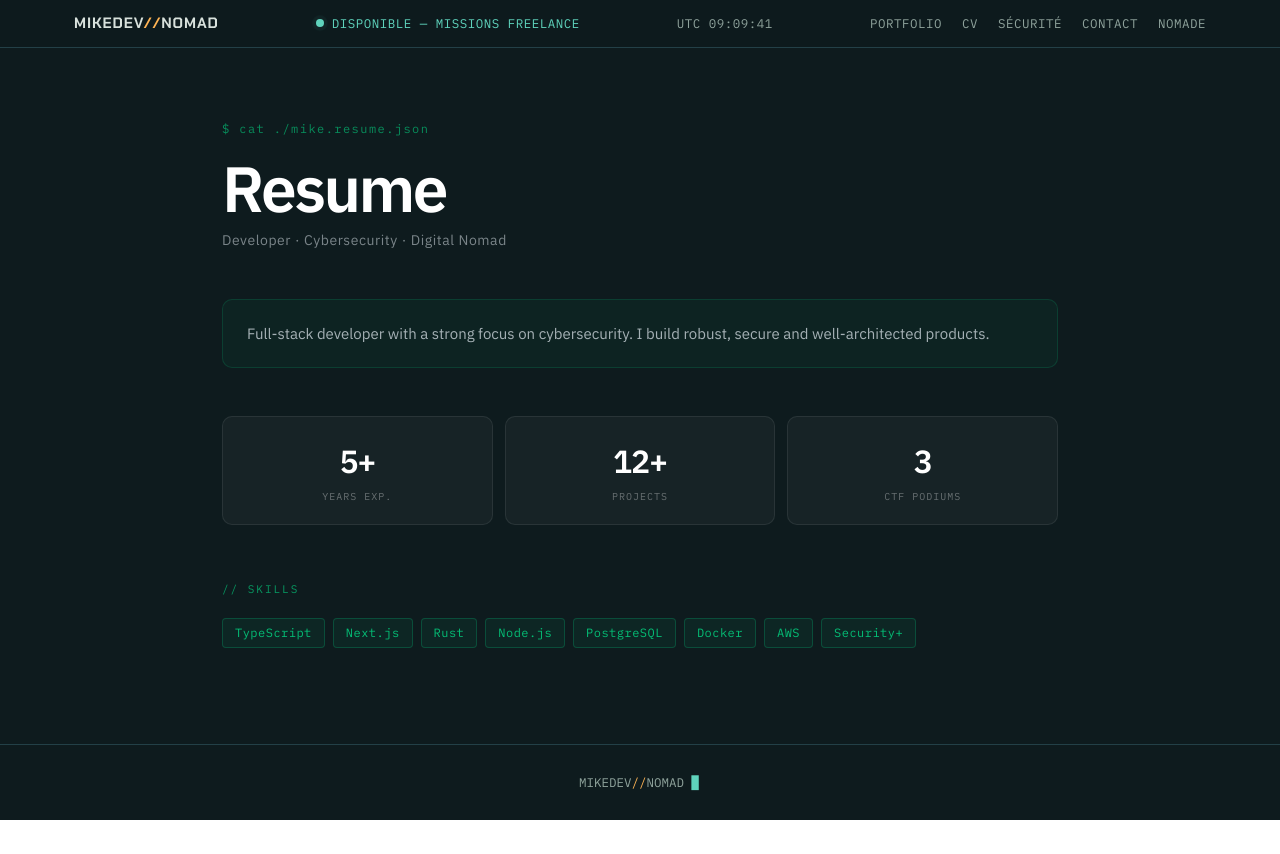
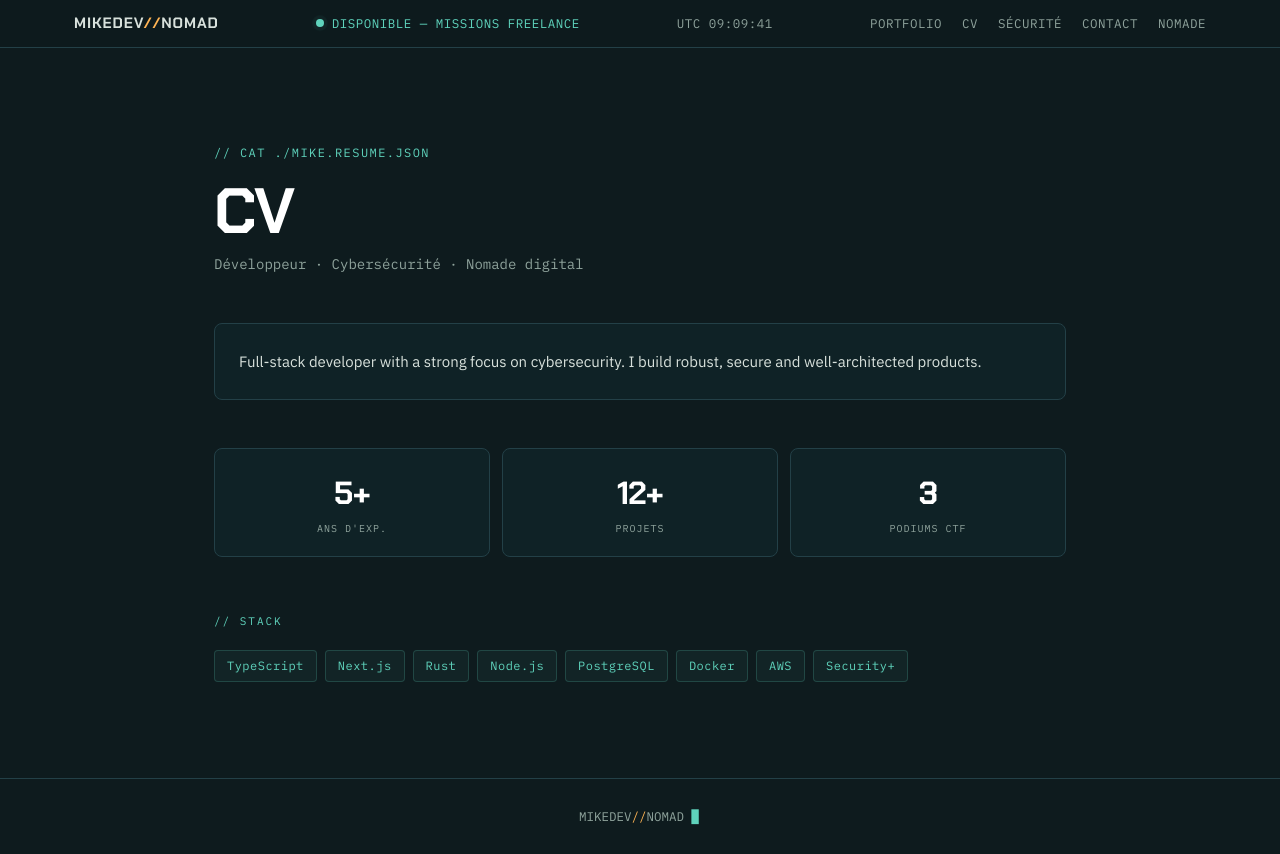
Before and after one commit to mgenoud01/mikedevnomadwebsite, a Next.js app: page /pro/cv in a window 1280 px wide. Before the commit the page ends 820 px from the top, so only its background shows below. Built offline with nearby package versions, Linux system fonts and the light colour scheme.

Commit message:
design: reskin /pro/cv Field Ops (palette amber/mint)

```diff
--- a/app/pro/cv/CVClient.tsx
+++ b/app/pro/cv/CVClient.tsx
@@ -2,7 +2,6 @@
 
 import { Experience } from "@/lib/experience";
 import { ProProfile } from "@/lib/proProfile";
-
 
 export default function CVClient({ experiences, profile }: { experiences: Experience[]; profile: ProProfile }) {
   const byDateDesc = (a: Experience, b: Experience) =>
@@ -12,68 +11,69 @@ export default function CVClient({ experiences, profile }: { experiences: Experi
 
   function formatPeriod(e: Experience) {
     const start = e.dateDebut ? new Date(e.dateDebut).getFullYear() : "";
-    const end = e.actuel ? "present" : e.dateFin ? new Date(e.dateFin).getFullYear() : "";
+    const end = e.actuel ? "présent" : e.dateFin ? new Date(e.dateFin).getFullYear() : "";
     return `${start} — ${end}`;
   }
 
   return (
-    <div className="page-pad" style={{ maxWidth: "900px", margin: "0 auto", padding: "72px 32px 96px" }}>
-      <div style={{ marginBottom: "48px" }}>
-        <p style={{ fontFamily: "var(--font-mono)", color: "rgba(0,255,153,0.5)", fontSize: "12px", letterSpacing: "0.12em", marginBottom: "20px" }}>
-          $ cat ./mike.resume.json
+    <div className="mx-auto max-w-[900px] px-6 py-16 md:py-24">
+      {/* Header */}
+      <div className="mb-12">
+        <p className="mb-5 font-mono text-[12px] uppercase tracking-[.12em] text-mint">
+          // cat ./mike.resume.json
         </p>
-        <h1 style={{ fontSize: "clamp(2.5rem, 5vw, 4rem)", fontWeight: 900, letterSpacing: "-0.04em", color: "#ffffff", lineHeight: 0.95, marginBottom: "12px" }}>
-          Resume
+        <h1 className="font-display text-[clamp(2.5rem,5vw,4rem)] font-bold leading-[0.95] tracking-tight text-white">
+          CV
         </h1>
-        <p style={{ color: "rgba(230,237,243,0.5)", fontSize: "14px", letterSpacing: "0.04em" }}>
-          Developer · Cybersecurity · Digital Nomad
+        <p className="mt-3 font-mono text-[14px] text-muted">
+          Développeur · Cybersécurité · Nomade digital
         </p>
       </div>
 
       {/* Bio */}
       {profile.bio && (
-        <div style={{ background: "rgba(0,255,153,0.04)", border: "1px solid rgba(0,255,153,0.12)", borderRadius: "10px", padding: "20px 24px", marginBottom: "48px" }}>
-          <p style={{ color: "rgba(230,237,243,0.7)", fontSize: "15px", lineHeight: 1.8 }}>{profile.bio}</p>
+        <div className="mb-12 rounded-card border border-line bg-panel-2 p-6">
+          <p className="text-[15px] leading-[1.8] text-mist">{profile.bio}</p>
         </div>
       )}
 
       {/* Stats */}
-      <div className="stats-3" style={{ display: "grid", gridTemplateColumns: "repeat(3, 1fr)", gap: "12px", marginBottom: "56px" }}>
+      <div className="mb-14 grid grid-cols-2 gap-3 sm:grid-cols-3">
         {[
-          { v: `${profile.yearsExp}+`, l: "years exp." },
-          { v: `${profile.projectsShipped}+`, l: "projects" },
-          { v: `${profile.ctfPodiums}`, l: "CTF podiums" },
+          { v: `${profile.yearsExp}+`, l: "ans d'exp." },
+          { v: `${profile.projectsShipped}+`, l: "projets" },
+          { v: `${profile.ctfPodiums}`, l: "podiums CTF" },
         ].map((s) => (
-          <div key={s.l} style={{ background: "rgba(255,255,255,0.04)", border: "1px solid rgba(255,255,255,0.08)", borderRadius: "10px", padding: "20px", textAlign: "center" }}>
-            <p style={{ fontSize: "2rem", fontWeight: 900, color: "#fff", letterSpacing: "-0.04em", marginBottom: "4px" }}>{s.v}</p>
-            <p style={{ fontFamily: "var(--font-mono)", fontSize: "10px", color: "rgba(255,255,255,0.35)", textTransform: "uppercase", letterSpacing: "0.1em" }}>{s.l}</p>
+          <div key={s.l} className="rounded-card border border-line bg-panel-2 p-5 text-center">
+            <p className="mb-1 font-display text-[2rem] font-bold tracking-tight text-white">{s.v}</p>
+            <p className="font-mono text-[10px] uppercase tracking-[.1em] text-muted">{s.l}</p>
           </div>
         ))}
       </div>
 
       {/* Work Experience */}
       {work.length > 0 && (
-        <section style={{ marginBottom: "56px" }}>
-          <p style={{ fontFamily: "var(--font-mono)", color: "rgba(0,255,153,0.55)", fontSize: "11px", letterSpacing: "0.18em", textTransform: "uppercase", marginBottom: "28px" }}>
-            // Experience
+        <section className="mb-14">
+          <p className="mb-7 font-mono text-[11px] uppercase tracking-[.18em] text-mint">
+            // Expérience
           </p>
-          <div style={{ display: "flex", flexDirection: "column" }}>
+          <div className="flex flex-col">
             {work.map((exp, i) => (
-              <div key={exp.id} style={{ display: "flex", gap: "32px", paddingBottom: i < work.length - 1 ? "32px" : "0", position: "relative" }}>
-                {i < work.length - 1 && <div style={{ position: "absolute", left: "95px", top: "24px", bottom: "0", width: "1px", background: "rgba(255,255,255,0.06)" }} />}
-                <div style={{ width: "90px", flexShrink: 0, paddingTop: "2px" }}>
-                  <span style={{ fontFamily: "var(--font-mono)", fontSize: "11px", color: "rgba(255,255,255,0.25)", letterSpacing: "0.04em", whiteSpace: "nowrap" }}>{formatPeriod(exp)}</span>
+              <div key={exp.id} className="relative flex gap-8 pb-8 last:pb-0">
+                {i < work.length - 1 && <div className="absolute bottom-0 left-[95px] top-6 w-px bg-line" />}
+                <div className="w-[90px] shrink-0 pt-0.5">
+                  <span className="whitespace-nowrap font-mono text-[11px] text-muted">{formatPeriod(exp)}</span>
                 </div>
-                <div style={{ width: "8px", height: "8px", borderRadius: "50%", border: "1px solid rgba(0,255,153,0.4)", background: "rgba(0,255,153,0.15)", flexShrink: 0, marginTop: "6px" }} />
-                <div style={{ flex: 1, paddingBottom: "28px" }}>
-                  <p style={{ color: "#ffffff", fontWeight: 700, fontSize: "16px", letterSpacing: "-0.01em", marginBottom: "4px" }}>{exp.poste}</p>
-                  <p style={{ fontFamily: "var(--font-mono)", color: "rgba(0,255,153,0.6)", fontSize: "12px", letterSpacing: "0.06em", marginBottom: exp.lieu ? "4px" : "8px" }}>{exp.entreprise}</p>
-                  {exp.lieu && <p style={{ fontFamily: "var(--font-mono)", color: "rgba(255,255,255,0.2)", fontSize: "11px", marginBottom: "8px" }}>📍 {exp.lieu}</p>}
-                  {exp.description && <p style={{ color: "rgba(230,237,243,0.5)", fontSize: "14px", lineHeight: 1.7, marginBottom: "10px" }}>{exp.description}</p>}
+                <div className="mt-1.5 h-2 w-2 shrink-0 rounded-full border border-mint/40 bg-mint/15" />
+                <div className="flex-1 pb-7">
+                  <p className="mb-1 text-[16px] font-semibold tracking-tight text-white">{exp.poste}</p>
+                  <p className={`font-mono text-[12px] tracking-[.06em] text-mint ${exp.lieu ? "mb-1" : "mb-2"}`}>{exp.entreprise}</p>
+                  {exp.lieu && <p className="mb-2 font-mono text-[11px] text-muted">📍 {exp.lieu}</p>}
+                  {exp.description && <p className="mb-2.5 text-[14px] leading-[1.7] text-mist">{exp.description}</p>}
                   {exp.competences.length > 0 && (
-                    <div style={{ display: "flex", flexWrap: "wrap", gap: "6px" }}>
+                    <div className="flex flex-wrap gap-1.5">
                       {exp.competences.map((c) => (
-                        <span key={c} style={{ fontFamily: "var(--font-mono)", fontSize: "10px", padding: "2px 8px", border: "1px solid rgba(255,255,255,0.1)", color: "rgba(255,255,255,0.35)", borderRadius: "3px" }}>{c}</span>
+                        <span key={c} className="rounded border border-line px-2 py-0.5 font-mono text-[10px] text-muted">{c}</span>
                       ))}
                     </div>
                   )}
@@ -86,21 +86,21 @@ export default function CVClient({ experiences, profile }: { experiences: Experi
 
       {/* Education */}
       {education.length > 0 && (
-        <section style={{ marginBottom: "56px" }}>
-          <p style={{ fontFamily: "var(--font-mono)", color: "rgba(0,255,153,0.55)", fontSize: "11px", letterSpacing: "0.18em", textTransform: "uppercase", marginBottom: "28px" }}>
-            // Education
+        <section className="mb-14">
+          <p className="mb-7 font-mono text-[11px] uppercase tracking-[.18em] text-mint">
+            // Formation
           </p>
-          <div style={{ display: "flex", flexDirection: "column", gap: "16px" }}>
+          <div className="flex flex-col gap-4">
             {education.map((exp) => (
-              <div key={exp.id} style={{ background: "rgba(255,255,255,0.03)", border: "1px solid rgba(255,255,255,0.08)", borderRadius: "10px", padding: "20px 24px" }}>
-                <div style={{ display: "flex", justifyContent: "space-between", alignItems: "flex-start" }}>
+              <div key={exp.id} className="rounded-card border border-line bg-panel-2 p-5">
+                <div className="flex items-start justify-between">
                   <div>
-                    <p style={{ color: "#fff", fontWeight: 700, fontSize: "15px", marginBottom: "4px" }}>{exp.poste}</p>
-                    <p style={{ fontFamily: "var(--font-mono)", color: "rgba(0,255,153,0.55)", fontSize: "12px" }}>{exp.entreprise}</p>
+                    <p className="mb-1 text-[15px] font-semibold text-white">{exp.poste}</p>
+                    <p className="font-mono text-[12px] text-mint">{exp.entreprise}</p>
                   </div>
-                  <span style={{ fontFamily: "var(--font-mono)", fontSize: "11px", color: "rgba(255,255,255,0.25)" }}>{formatPeriod(exp)}</span>
+                  <span className="font-mono text-[11px] text-muted">{formatPeriod(exp)}</span>
                 </div>
-                {exp.description && <p style={{ color: "rgba(230,237,243,0.45)", fontSize: "13px", lineHeight: 1.7, marginTop: "10px" }}>{exp.description}</p>}
+                {exp.description && <p className="mt-2.5 text-[13px] leading-[1.7] text-muted">{exp.description}</p>}
               </div>
             ))}
           </div>
@@ -110,12 +110,12 @@ export default function CVClient({ experiences, profile }: { experiences: Experi
       {/* Skills */}
       {profile.skills.length > 0 && (
         <section>
-          <p style={{ fontFamily: "var(--font-mono)", color: "rgba(0,255,153,0.55)", fontSize: "11px", letterSpacing: "0.18em", textTransform: "uppercase", marginBottom: "20px" }}>
-            // Skills
+          <p className="mb-5 font-mono text-[11px] uppercase tracking-[.18em] text-mint">
+            // Stack
           </p>
-          <div style={{ display: "flex", flexWrap: "wrap", gap: "8px" }}>
+          <div className="flex flex-wrap gap-2">
             {profile.skills.map((s) => (
-              <span key={s} style={{ fontFamily: "var(--font-mono)", fontSize: "12px", padding: "5px 12px", border: "1px solid rgba(0,255,153,0.18)", color: "rgba(0,255,153,0.7)", borderRadius: "4px", background: "rgba(0,255,153,0.05)", letterSpacing: "0.04em" }}>
+              <span key={s} className="rounded border border-mint/20 bg-mint/[0.05] px-3 py-1.5 font-mono text-[12px] tracking-[.04em] text-mint">
                 {s}
               </span>
             ))}
@@ -123,12 +123,24 @@ export default function CVClient({ experiences, profile }: { experiences: Experi
         </section>
       )}
 
-      {/* Social links */}
+      {/* Liens */}
       {(profile.email || profile.github || profile.linkedin) && (
-        <div style={{ marginTop: "48px", paddingTop: "32px", borderTop: "1px solid rgba(255,255,255,0.07)", display: "flex", gap: "16px", flexWrap: "wrap" }}>
-          {profile.email && <a href={`mailto:${profile.email}`} style={{ fontFamily: "var(--font-mono)", fontSize: "12px", color: "rgba(0,255,153,0.55)", textDecoration: "none" }}>✉ {profile.email}</a>}
-          {profile.github && <a href={profile.github} target="_blank" rel="noopener noreferrer" style={{ fontFamily: "var(--font-mono)", fontSize: "12px", color: "rgba(255,255,255,0.4)", textDecoration: "none" }}>GitHub →</a>}
-          {profile.linkedin && <a href={profile.linkedin} target="_blank" rel="noopener noreferrer" style={{ fontFamily: "var(--font-mono)", fontSize: "12px", color: "rgba(255,255,255,0.4)", textDecoration: "none" }}>LinkedIn →</a>}
+        <div className="mt-12 flex flex-wrap gap-5 border-t border-line pt-8">
+          {profile.email && (
+            <a href={`mailto:${profile.email}`} className="font-mono text-[12px] text-mint hover:underline focus-visible:outline focus-visible:outline-2 focus-visible:outline-amber focus-visible:outline-offset-[3px]">
+              ✉ {profile.email}
+            </a>
+          )}
+          {profile.github && (
+            <a href={profile.github} target="_blank" rel="noopener noreferrer" className="font-mono text-[12px] text-muted hover:text-mist focus-visible:outline focus-visible:outline-2 focus-visible:outline-amber focus-visible:outline-offset-[3px]">
+              GitHub →
+            </a>
+          )}
+          {profile.linkedin && (
+            <a href={profile.linkedin} target="_blank" rel="noopener noreferrer" className="font-mono text-[12px] text-muted hover:text-mist focus-visible:outline focus-visible:outline-2 focus-visible:outline-amber focus-visible:outline-offset-[3px]">
+              LinkedIn →
+            </a>
+          )}
         </div>
       )}
     </div>
```
